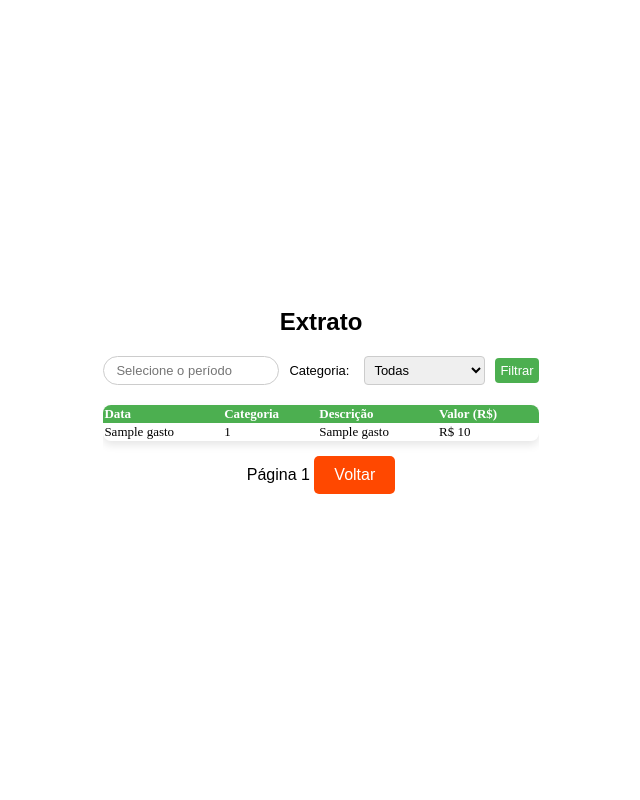
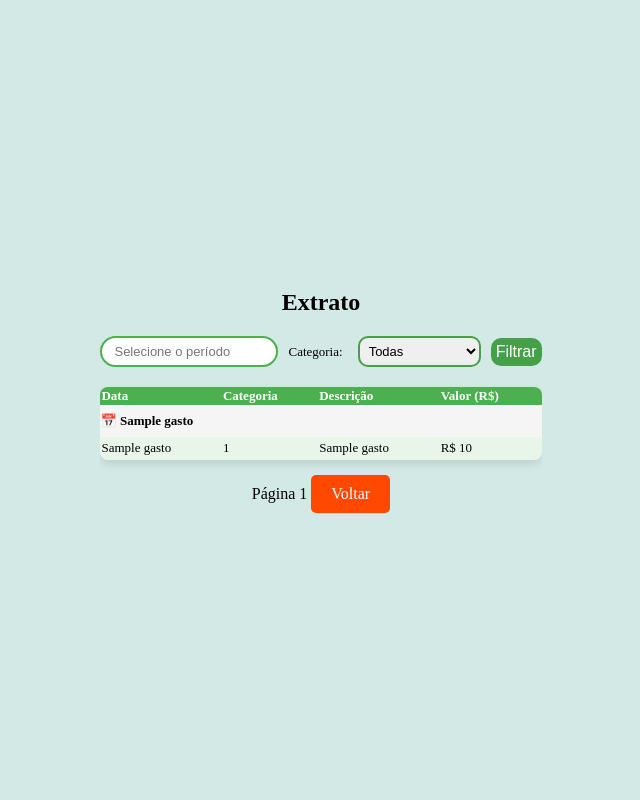
Before and after one commit to AbnerGomes/abner-py-fin-app, a Flask app: page /detalhar_gastos in a window 1280 px wide. Shown: the whole page, without its empty margins (319-959 px from the left). Run offline with Flask 3, Linux system fonts and the light colour scheme; the visitor is signed in with stand-in values (Sample User, id 1); a database or web service that is not in the repository returns one stand-in record (values such as "Sample title"); some libraries are stand-ins or nearby versions.

Commit message:
varios ajustes

```diff
--- a/routes/routes.py
+++ b/routes/routes.py
@@ -4,6 +4,9 @@ from service.gasto_service import GastoService
 import random
 from datetime import datetime
 from datetime import date
+from collections import defaultdict
+
+
 gasto_bp = Blueprint('gasto', __name__)
 
 mensagens_erro = [
@@ -130,7 +133,7 @@ def detalhar_gastos():
     usuario = session['usuario']
 
     page = request.args.get('page', 1, type=int)  # Obtém o número da página (padrão é 1)
-    per_page = 15  # Número de gastos por página
+    per_page = 20  # Número de gastos por página
 
      # pega data atual
     hoje = date.today()
@@ -152,12 +155,34 @@ def detalhar_gastos():
     start = (page - 1) * per_page
     end = start + per_page
 
+    gastos_pagina = gastos[start:end]
+
+    # Agrupar os gastos por data
+    gastos_agrupados = defaultdict(list)
+    for gasto in gastos_pagina:
+        data = gasto[3]  # Supondo que o 4º item (índice 3) seja a data
+        gastos_agrupados[data].append(gasto)
+
+
     # lista de categorias
     categorias = gasto_bp.gasto_service.get_categorias_disponiveis(usuario)
 
     gastos_pagina = gastos[start:end]
 
-    return render_template('detalhar_gastos.html', gastos=gastos_pagina, page=page, total=total_gastos, per_page=per_page,now=datetime.now(),data_inicio=data_inicio,data_fim=data_fim,categoria=categoria)
+    # return render_template('detalhar_gastos.html', gastos=gastos_pagina, page=page, total=total_gastos, per_page=per_page,now=datetime.now(),data_inicio=data_inicio,data_fim=data_fim,categoria=categoria)
+
+    return render_template(
+        'detalhar_gastos.html',
+        gastos_agrupados=gastos_agrupados,
+        page=page,
+        total=total_gastos,
+        per_page=per_page,
+        now=datetime.now(),
+        data_inicio=data_inicio,
+        data_fim=data_fim,
+        categoria=categoria
+    )
+
 
 @gasto_bp.route('/filtrarGastos/<periodo>')
 def filtrar(periodo):
--- a/static/css/cadastro_usu.css
+++ b/static/css/cadastro_usu.css
@@ -1,11 +1,11 @@
 body {
   font-family: Arial, sans-serif;
-  background-color: #f2f2f2;
   display: flex;
   justify-content: center;
   align-items: center;
   height: 100vh;
   margin: 0;
+  background-color: #d2e9e5;
 }
 
 .container {
--- a/static/css/extrato.css
+++ b/static/css/extrato.css
@@ -1,12 +1,12 @@
 body {
-    font-family: Arial, sans-serif;
+    font-family: ui-sans-serif;
     display: flex;
     flex-direction: column;
     align-items: center;
     justify-content: center;
     height: 100vh;
     margin: 0;
-
+    background-color: #d2e9e5;
   }
 
 
@@ -98,16 +98,19 @@ body {
 .filtro-form button {
     padding: 5px;
     font-size: small;
-    border: 1px solid #ccc;
+    /* border: 1px solid #ccc; */
     border-radius: 4px;
     max-width: 150px;
+    border: 2px solid #45a049;
+    border-radius: 10px;
 }
 
 .filtro-form button.botao-filtrar {
-    background-color: #4CAF50;
+    background-color: #45a049;
     color: white;
     border: none;
     cursor: pointer;
+    font-size: medium;
 }
 
 .filtro-form button.botao-filtrar:hover {
@@ -184,4 +187,19 @@ body {
     font-size: small;
     cursor: pointer;
     width: auto;
+    border: 2px solid #4CAF50;
 }
+
+.linha-data {
+    background-color: #b2dfdb;
+    font-weight: bold;
+    font-size: small;
+}
+.linha-data td {
+    padding: 6px;
+}
+
+
+.gasto-item {
+    margin-bottom: 4px;
+}
--- a/static/css/gasto.css
+++ b/static/css/gasto.css
@@ -7,6 +7,7 @@ body {
     align-items: center;
     height: 100vh;
     margin: 0;
+    background-color: #d2e9e5;
 }
 
 a{
--- a/static/css/styles.css
+++ b/static/css/styles.css
@@ -6,6 +6,8 @@ body {
     justify-content: center;
     height: 100vh;
     margin: 0;
+    /* background: linear-gradient(135deg, #479b71, #1abc9c); */
+    background-color: #d2e9e5;
 
   }
 
--- a/static/js/extrato.js
+++ b/static/js/extrato.js
@@ -131,7 +131,7 @@ document.addEventListener('DOMContentLoaded', function () {
         element: pickerInput,
         singleMode: false,
         numberOfMonths: 1,
-        numberOfColumns: 2,
+        numberOfColumns: 1,
         format: "DD/MM/YYYY",
         lang: "pt-BR",
         startDate: startDate,
--- a/templates/detalhar_gastos.html
+++ b/templates/detalhar_gastos.html
@@ -60,15 +60,23 @@
                 </tr>
             </thead>
             <tbody>
-                {% for gasto in gastos %}
-                <tr>
-                    <td>{{ gasto[3] }}</td>
-                    <td>{{ gasto[0] }}</td>
-                    <td>{{ gasto[1] }}</td>
-                    <td>R$ {{ gasto[2] | round(2) }}</td>
-                </tr>
+                {% for data, lista in gastos_agrupados.items() %}
+                    <!-- Linha com a data -->
+                    <tr style="background-color: #f5f5f5;">
+                        <td colspan="4" style="text-align: justify; padding: 8px 0;"><strong>📅 {{ data }}</strong></td>
+                    </tr>
+                    {% for gasto in lista %}
+                    <tr style="line-height: 1.6;"> <!-- espaçamento entre linhas -->
+                        <td>{{ gasto[3] }}</td> <!-- Data -->
+                        <td>{{ gasto[0] }}</td> <!-- Gasto -->
+                        <td>{{ gasto[1] }}</td> <!-- Categoria -->
+                        <td>R$ {{ gasto[2] | round(2) }}</td> <!-- Valor -->
+                    </tr>
+                    {% endfor %}
                 {% endfor %}
-            </tbody>
+              </tbody>
+
+
         </table>
 
         <!-- Paginação -->
```
Also changed, not shown: static/js/scripts.js (+13 -1 lines).
